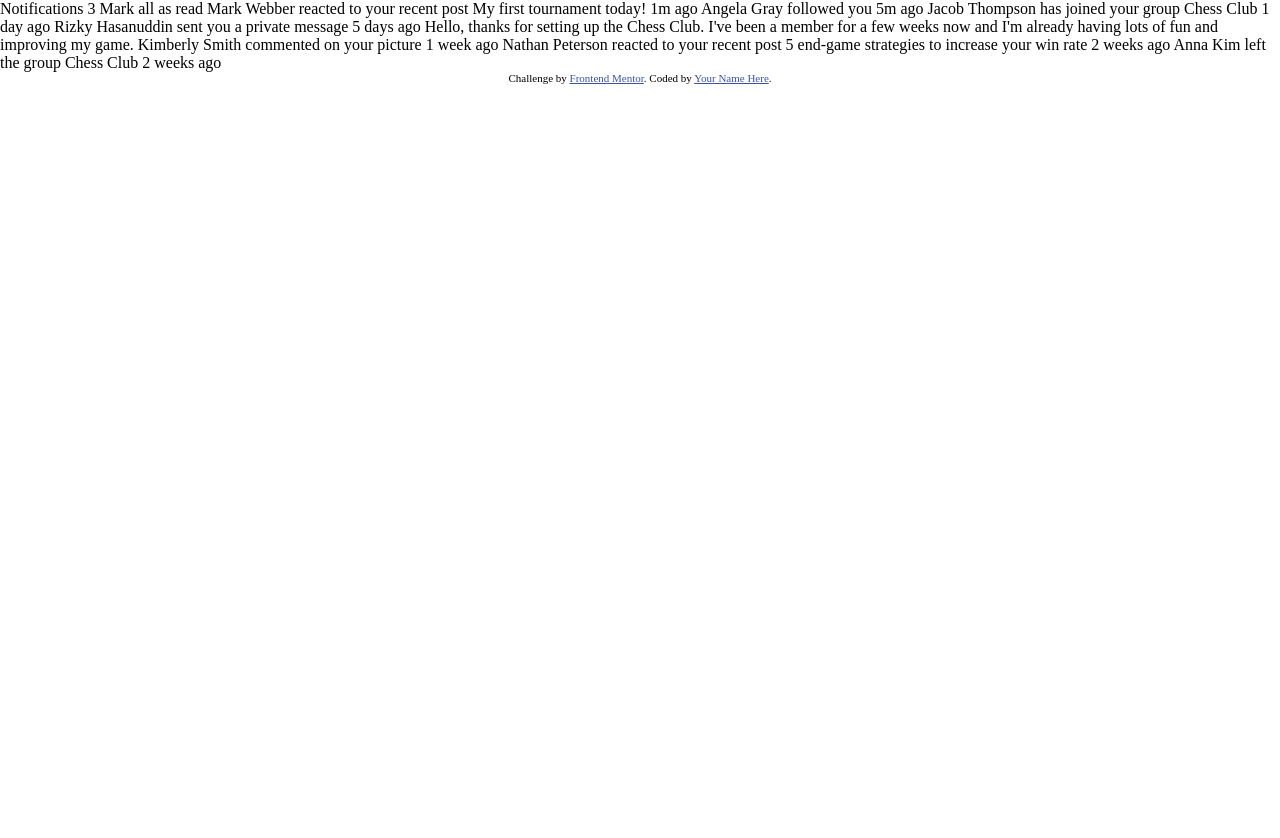
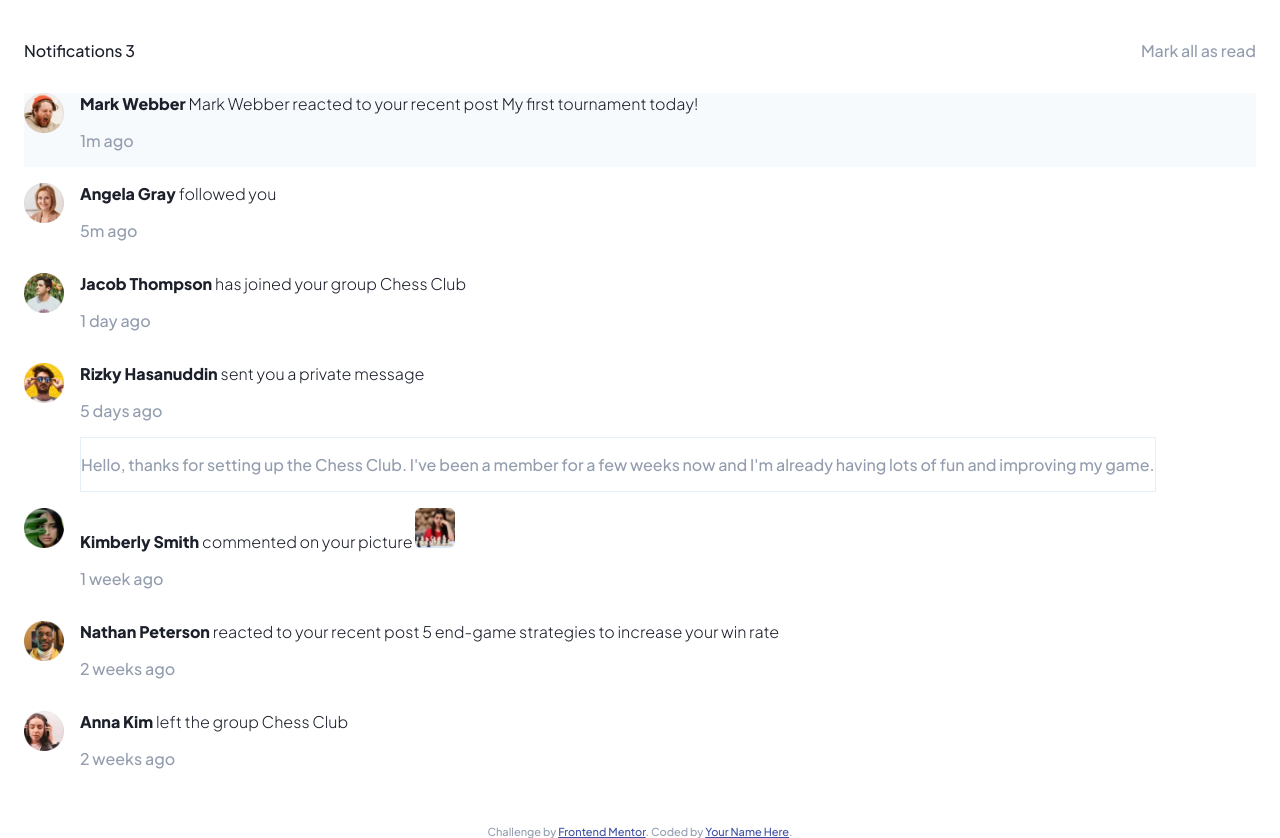
Before and after one commit to yuliia-p/Notifications-page, a website: page index.html in a window 1280 px wide. Before the commit the page ends 800 px from the top, so only its background shows below. Drawn offline with Linux system fonts and the light colour scheme.

Commit message:
working on styling

```diff
--- a/css/layout.css
+++ b/css/layout.css
@@ -0,0 +1,7 @@
+.flex {
+  display: flex;
+}
+
+.space-between {
+  justify-content: space-between;
+}
--- a/css/styles.css
+++ b/css/styles.css
@@ -0,0 +1,56 @@
+@import "https://fonts.googleapis.com/css2?family=Big+Shoulders+Display:wght@300&family=Josefin+Sans:wght@100;300;400;600&family=Plus+Jakarta+Sans:wght@300;500;800&family=Poppins:wght@400;700&display=swap";
+
+body {
+  font-family: "Plus Jakarta Sans", serif;
+  color: hsl(219deg, 14%, 63%)
+
+  /* unread color */
+}
+
+.container {
+  padding: 1.5rem;
+  margin: 0;
+  width: 100%;
+}
+
+.notifications-p {
+  color: hsl(224deg, 21%, 14%);
+}
+
+.user-name {
+  cursor: pointer;
+  font-weight: 800;
+  color: hsl(224deg, 21%, 14%);
+  margin: 0;
+}
+
+.user-content {
+  margin-left: 1rem;
+}
+
+span.notification-text {
+  font-weight: 300;
+}
+
+.post-name {
+  cursor: pointer;
+}
+
+img {
+  width: 40px;
+}
+
+.notification {
+  /* background-color: hsl(210deg, 60%, 98%); */
+  margin: 1rem 0;
+}
+
+.private-message {
+  color: hsl(219deg, 14%, 63%);
+  border: solid 1px hsl(211deg, 68%, 94%);
+}
+
+.unread {
+  color: hsl(219deg, 14%, 63%);
+  background-color: hsl(210deg, 60%, 98%);
+}
--- a/index.html
+++ b/index.html
@@ -2,15 +2,12 @@
 <html lang="en">
 <head>
   <meta charset="UTF-8">
-  <meta name="viewport" content="width=device-width, initial-scale=1.0"> <!-- displays site properly based on user's device -->
+  <meta name="viewport" content="width=device-width, initial-scale=1.0">
   <link rel="stylesheet" href="./css/styles.css">
   <link rel="stylesheet" href="./css/reset.css">
   <link rel="stylesheet" href="./css/layout.css">
   <link rel="icon" type="image/png" sizes="32x32" href="./assets/images/favicon-32x32.png">
-
-  <title>Frontend Mentor | Notifications page</title>
-
-  <!-- Feel free to remove these styles or customise in your own stylesheet 👍 -->
+  <title>Notifications page</title>
   <style>
     .attribution { font-size: 11px; text-align: center; }
     .attribution a { color: hsl(228, 45%, 44%); }
@@ -18,35 +15,103 @@
 </head>
 <body>
   <div class="container">
-
+    <div class="header flex space-between">
+      <div class="notifications-div">
+        <p class="notifications-p">Notifications <span>3</span></p>
+      </div>
+      <p>Mark all as read</p>
+    </div>
+    <div class="content-holder">
+      <div class="notification flex unread">
+        <div class="user-avatar">
+          <img src="./images/avatar-mark-webber.webp" alt="avatar">
+        </div>
+        <div class="user-content">
+          <p class="user-name">Mark Webber
+            <span class="notification-text">Mark Webber reacted to your recent post
+              <span class="post-name">My first tournament today!</span></span>
+          </p>
+          <p class="time">1m ago</p>
+        </div>
+      </div>
+      <div class="notification flex">
+        <div class="user-avatar">
+          <img src="./images/avatar-angela-gray.webp" alt="avatar">
+        </div>
+        <div class="user-content">
+          <p class="user-name">Angela Gray
+            <span class="notification-text">followed you
+              <span class="post-name"></span></span>
+          </p>
+          <p class="time">5m ago</p>
+        </div>
+      </div>
+      <div class="notification flex">
+        <div class="user-avatar">
+          <img src="./images/avatar-jacob-thompson.webp" alt="avatar">
+        </div>
+        <div class="user-content">
+          <p class="user-name">Jacob Thompson
+            <span class="notification-text">has joined your group
+              <span class="post-name">Chess Club</span></span>
+          </p>
+          <p class="time">1 day ago</p>
+        </div>
+      </div>
+      <div class="notification flex">
+        <div class="user-avatar">
+          <img src="./images/avatar-rizky-hasanuddin.webp" alt="avatar">
+        </div>
+        <div class="user-content">
+          <p class="user-name">Rizky Hasanuddin
+            <span class="notification-text">sent you a private message
+              <span class="post-name"></span></span>
+          </p>
+          <p class="time">5 days ago</p>
+          <div class="private-message">
+            <p class="message">Hello, thanks for setting up the Chess Club. I've been a member for a few weeks now and
+              I'm already having lots of fun and improving my game.</p>
+          </div>
+        </div>
+      </div>
+      <div class="notification flex">
+        <div class="user-avatar">
+          <img src="./images/avatar-kimberly-smith.webp" alt="avatar">
+        </div>
+        <div class="user-content">
+          <p class="user-name">Kimberly Smith
+            <span class="notification-text">commented on your picture
+              <span class="post-name"><img src="./images/image-chess.webp" alt="chess-image"></span></span>
+          </p>
+          <p class="time">1 week ago</p>
+        </div>
+      </div>
+      <div class="notification flex">
+        <div class="user-avatar">
+          <img src="./images/avatar-nathan-peterson.webp" alt="avatar">
+        </div>
+        <div class="user-content">
+          <p class="user-name">Nathan Peterson
+            <span class="notification-text">reacted to your recent post
+              <span class="post-name">5 end-game strategies to increase your win rate</span></span>
+          </p>
+          <p class="time">2 weeks ago</p>
+        </div>
+      </div>
+      <div class="notification flex">
+        <div class="user-avatar">
+          <img src="./images/avatar-anna-kim.webp" alt="avatar">
+        </div>
+        <div class="user-content">
+          <p class="user-name">Anna Kim
+            <span class="notification-text">left the group
+              <span class="post-name">Chess Club</span></span>
+          </p>
+          <p class="time">2 weeks ago</p>
+        </div>
+      </div>
+    </div>
   </div>
-  Notifications 3
-
-  Mark all as read
-
-  Mark Webber reacted to your recent post My first tournament today!
-  1m ago
-
-  Angela Gray followed you
-  5m ago
-
-  Jacob Thompson has joined your group Chess Club
-  1 day ago
-
-  Rizky Hasanuddin sent you a private message
-  5 days ago
-  Hello, thanks for setting up the Chess Club. I've been a member for a few weeks now and
-  I'm already having lots of fun and improving my game.
-
-  Kimberly Smith commented on your picture
-  1 week ago
-
-  Nathan Peterson reacted to your recent post 5 end-game strategies to increase your win rate
-  2 weeks ago
-
-  Anna Kim left the group Chess Club
-  2 weeks ago
-
   <div class="attribution">
     Challenge by <a href="https://www.frontendmentor.io?ref=challenge" target="_blank">Frontend Mentor</a>.
     Coded by <a href="#">Your Name Here</a>.
```
